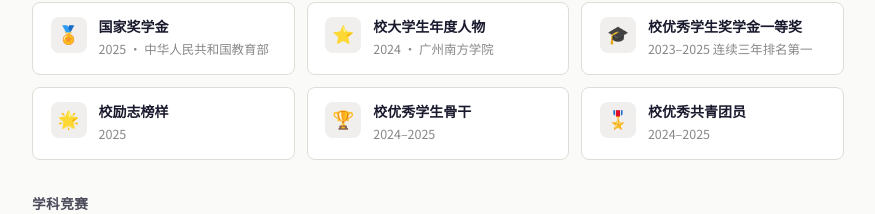
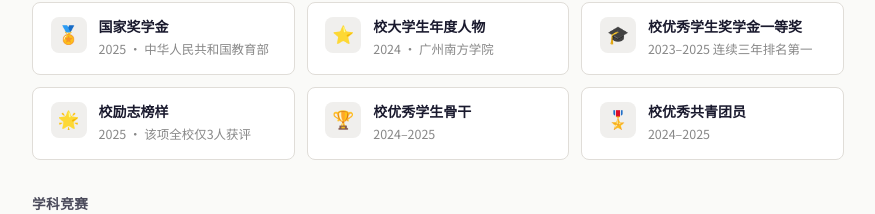
Before and after one commit to peixian-liang/peixian-liang.github.io, a plain HTML site: page index.html in a window 1280 px wide. Shown: the part 5177-5391 px from the top of the page, without its empty margins (202-1077 px from the left). Drawn offline with Linux system fonts and the light colour scheme.

Commit message:
更新荣誉

```diff
--- a/index.html
+++ b/index.html
@@ -381,7 +381,7 @@
                             <div class="award-icon">🌟</div>
                             <div>
                                 <div class="award-name">校励志榜样</div>
-                                <div class="award-org">2025</div>
+                                <div class="award-org">2025 · 该项全校仅3人获评</div>
                             </div>
                         </div>
                         <div class="award-item">
```
